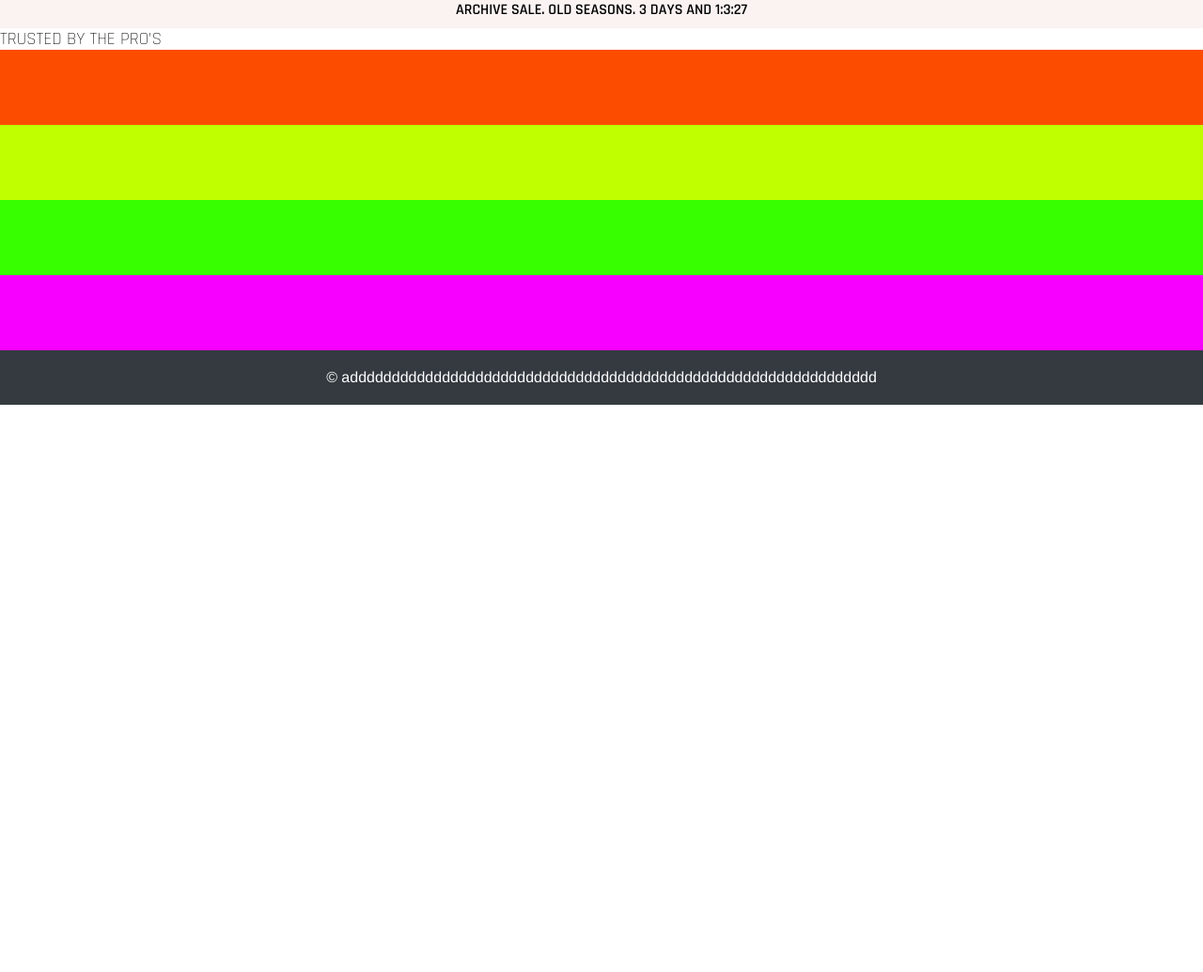
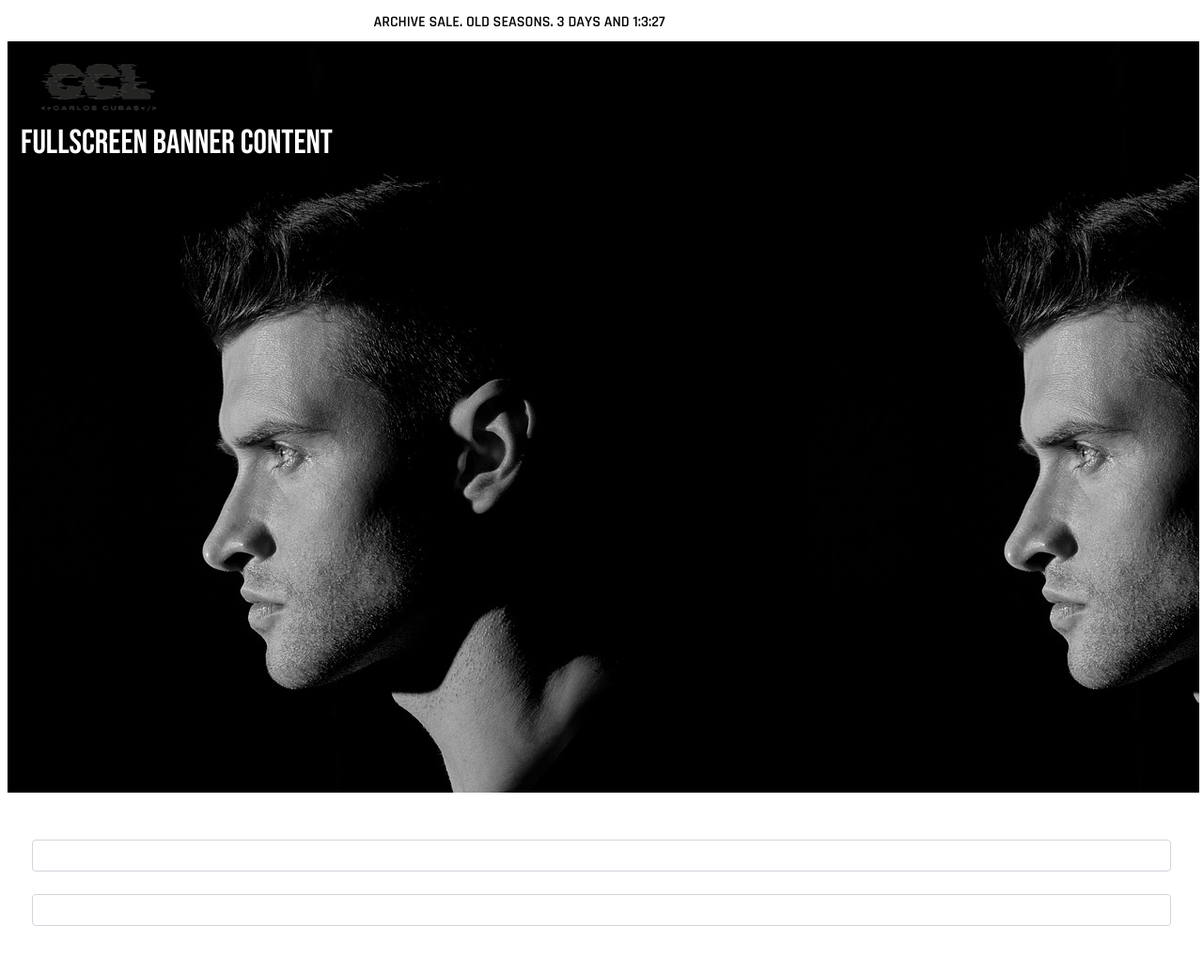
Before and after one commit to CarlosCubas96/CarlosPortafolio, a plain HTML site: page Portafolio/index.html in a window 1280 px wide. Shown: the top 1035 px of the page at 94% size. Before the commit the page ends 800 px from the top, so only its background shows below. Drawn offline with nearby package versions, Linux system fonts and the light colour scheme.

Commit message:
logo y estructura

```diff
--- a/Portafolio/css/styles.css
+++ b/Portafolio/css/styles.css
@@ -1,86 +1,25 @@
 /* Configuración general */
 * {
-  margin: 0;
-  padding: 0;
+  margin: 2px;
+  padding: 2px;
   box-sizing: border-box;
 }
 
-h1 {
-  font-family: "Bebas Neue", sans-serif;
-  font-weight: 400;
-  font-style: normal;
+
+.grid-area-header{
+
+  background-image: url("../img/ejemplo.jpg");
+  background-position: 0;
+  background-size: cover;
 }
 
-h3 {
-  font-family: "Rajdhani", sans-serif;
-  font-weight: 300;
-  font-style: normal;
+.banner-logo {
+width: 150px;
+height: auto;
 }
 
-h4 {
-  font-family: "Rajdhani", sans-serif;
-  font-weight: 600;
-  font-style: normal;
+header{
+
+  background-image: url("../img/ejemplo.jpg");
+
 }
-
-body {
-  font-family: "Helvetica", "Fabric Sans", sans-serif;
-  display: grid;
-  grid-template-columns: 1fr;
-  grid-template-rows: auto;
-  grid-template-areas:
-    "announcement-bar"
-    "header"
-    "projects"
-    "categories"
-    "about"
-    "contact"
-    "footer";
-}
-
-.announcement-bar {
-  grid-area: announcement-bar;
-  width: 100%;
-  height: 30px;
-  background-color: #faf3f2;
-  text-align: center;
-}
-
-announcement-bar header {
-  grid-area: header;
-  padding: 20px;
-  background-color: #007af5;
-  text-align: center;
-}
-
-#projects {
-  grid-area: projects;
-  padding: 40px 20px;
-  background-color: #fc4c00;
-}
-
-#categories {
-  grid-area: categories;
-  padding: 40px 20px;
-  background-color: #bfff00;
-}
-
-#about {
-  grid-area: about;
-  padding: 40px 20px;
-  background-color: #37ff00;
-}
-
-#contact {
-  grid-area: contact;
-  padding: 40px 20px;
-  background-color: #f700ff;
-}
-
-footer {
-  grid-area: footer;
-  padding: 20px;
-  background-color: #343a40;
-  color: white;
-  text-align: center;
-}
--- a/Portafolio/index.html
+++ b/Portafolio/index.html
@@ -1,63 +1,88 @@
 <!DOCTYPE html>
 <html lang="es">
+
 <head>
   <meta charset="UTF-8" />
   <meta name="viewport" content="width=device-width, initial-scale=1.0" />
   <title>Carlos Cubas Lorca</title>
-    <link rel="stylesheet" href="css/styles.css" />
-    <link
-      rel="icon"
-      href="assets/icons/favicons/favicon.ico"
-      type="image/x-icon"
-    />
+  <link rel="stylesheet" href="https://cdnjs.cloudflare.com/ajax/libs/tailwindcss/2.2.19/tailwind.min.css" />
+  <link rel="icon" href="assets/icons/favicons/favicon.ico" type="image/x-icon" />
+
+  <link rel="stylesheet" href="css/styles.css">
 
   <link rel="preconnect" href="https://fonts.googleapis.com" />
   <link rel="preconnect" href="https://fonts.gstatic.com" crossorigin />
-    <link
-      href="https://fonts.googleapis.com/css2?family=Bebas+Neue&display=swap"
-      rel="stylesheet"
-    />
+  <link href="https://fonts.googleapis.com/css2?family=Bebas+Neue&display=swap" rel="stylesheet" />
 
-    <link
-      href="https://fonts.googleapis.com/css2?family=Bebas+Neue&family=Rajdhani:wght@300;400;500;600;700&display=swap"
-      rel="stylesheet"
-    />
+  <link href="https://fonts.googleapis.com/css2?family=Bebas+Neue&family=Rajdhani:wght@300;400;500;600;700&display=swap"
+    rel="stylesheet" />
+  <style>
+    .font-bebas {
+      font-family: 'Bebas Neue', sans-serif;
+    }
+
+    .font-h4 {
+      font-family: 'Rajdhani', sans-serif;
+    }
+  </style>
 </head>
-  <body>
-    <aside class="announcement-bar">
-      <h4>ARCHIVE SALE. OLD SEASONS. 3 DAYS AND 1:3:27</h4>
+
+<body class="font-sans grid grid-cols-1 gap-0">
+
+  <!-- aside -->
+  <aside class="announcement-bar flex items-center justify-center w-full h-8 bg-[#e4e2dd]">
+    <h4 class="font-h4 font-semibold">ARCHIVE SALE. OLD SEASONS. 3 DAYS AND 1:3:27</h4>
+    <h3 class="font-rajdhani font-light text-white">TRUSTED BY THE PRO'S</h3>
   </aside>
 
-    <header>
-      <div class="banner">
-        <h3>TRUSTED BY THE PRO'S</h3>
+
+  <!-- Header -->
+  <header class="inline-block items-center justify-between p-3 w-full h-screen">
+    <div class="flex items-center w-full justify-between">
+      <!-- Logo -->
+      <div class="flex items-center">
+        <img class="banner-logo" src="assets/logos/logo_banner.png" alt="CCL">
       </div>
+
+      <!-- Navigation -->
+      <nav class="space-x-4">
+        <ul class="flex ">
+          <li><a href="#">Home</a></li>
+          <li><a href="#">Projects</a><span>NEW</span></li>
+          <li><a href="#">Categories</a></li>
+          <li><a href="#">About</a></li>
+          <li><a href="#">Contact</a></li>
+        </ul>
+      </nav>
+    </div>
+
+    <h1 class="text-4xl text-white font-bebas">Fullscreen Banner Content</h1>
   </header>
 
-    <section id="projects" class="projects">
-      <div class="project-grid">
-        <article class="project-card"></article>
 
-        <article class="project-card"></article>
+  <section id="projects" class="projects py-10 px-5 bg-[#FC4C00]">
+    <div class="project-grid grid grid-cols-1 gap-5">
+      <article class="project-card border border-gray-300 p-4 rounded"></article>
+      <article class="project-card border border-gray-300 p-4 rounded"></article>
     </div>
   </section>
 
-    <section id="categories" class="categories">
-      <div class="category-grid">
-        <article class="category-card"></article>
-
-        <article class="category-card"></article>
+  <section id="categories" class="categories py-10 px-5 bg-[#BFFF00]">
+    <div class="category-grid grid grid-cols-1 gap-5">
+      <article class="category-card border border-gray-300 p-4 rounded"></article>
+      <article class="category-card border border-gray-300 p-4 rounded"></article>
     </div>
   </section>
 
-    <section id="about" class="about">
-      <div class="about-content"></div>
+  <section id="about" class="about py-10 px-5 bg-[#37FF00]">
+    <div class="about-content border border-gray-300 p-4 rounded"></div>
   </section>
 
-    <section id="contact" class="contact"></section>
+  <section id="contact" class="contact py-10 px-5 bg-[#F700FF]"></section>
 
-    <footer>
+  <footer class="p-5 bg-gray-800 text-white text-center">
     <p>&copy; addddddddddddddddddddddddddddddddddddddddddddddddddddddddddddddd</p>
   </footer>
 </body>
+
 </html>
```
Also changed, not shown: Portafolio/assets/logos/logo_banner.png (added), Portafolio/img/ejemplo.jpg (added). Lines whose indentation alone changed are shown as unchanged.
